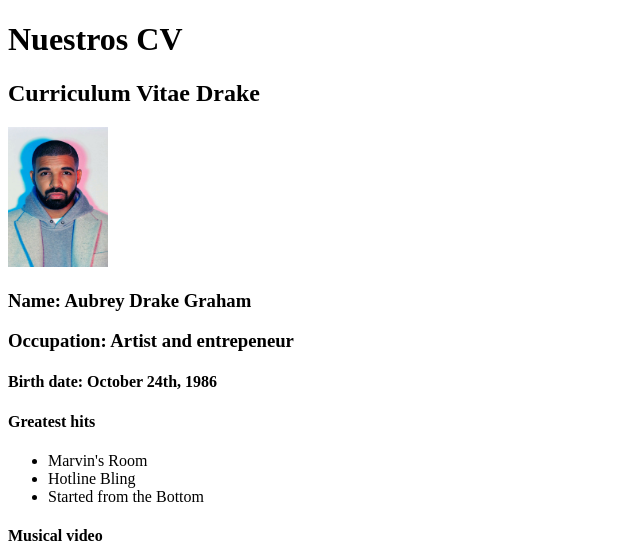
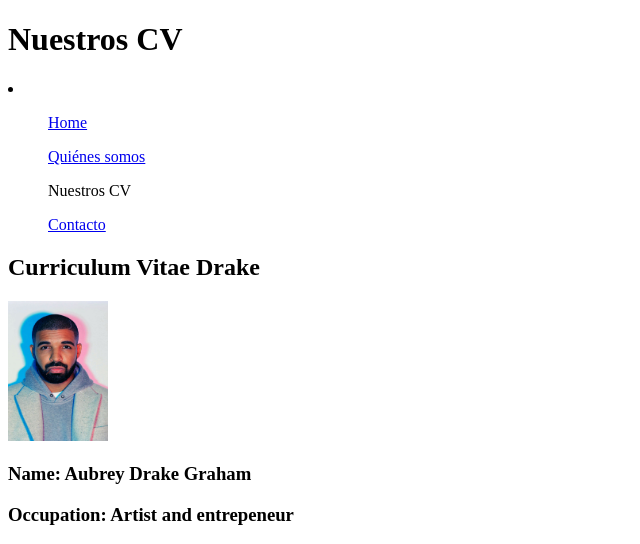
Before and after one commit to NatBernat/202204-W1CH2-elias-heresi-bernat-arcusa, a plain HTML site: page cv.html in a window 1280 px wide. Shown: the top 544 px of the page, without its empty margins (0-640 px from the left). Drawn offline with Linux system fonts and the light colour scheme.

Commit message:
Links were added to new pages

```diff
--- a/cv.html
+++ b/cv.html
@@ -5,10 +5,24 @@
     <meta http-equiv="X-UA-Compatible" content="IE=edge" />
     <meta name="viewport" content="width=device-width, initial-scale=1.0" />
     <title>Nuestros CV</title>
-    <link rel="shortcut icon" href="favicon.ico" type="image/x-icon" />
+    <link rel="icon" href="favicon.png" type="image/x-icon" />
   </head>
   <body>
     <h1>Nuestros CV</h1>
+    <li>
+      <ul>
+        <a href="index.html">Home</a>
+      </ul>
+      <ul>
+        <a href="qsomos.html">Quiénes somos</a>
+      </ul>
+      <ul>
+        Nuestros CV
+      </ul>
+      <ul>
+        <a href="contact.html">Contacto</a>
+      </ul>
+    </li>
     <h2>Curriculum Vitae Drake</h2>
     <p>
       <img
```
Also changed, not shown: index.html (+3 -3 lines).
